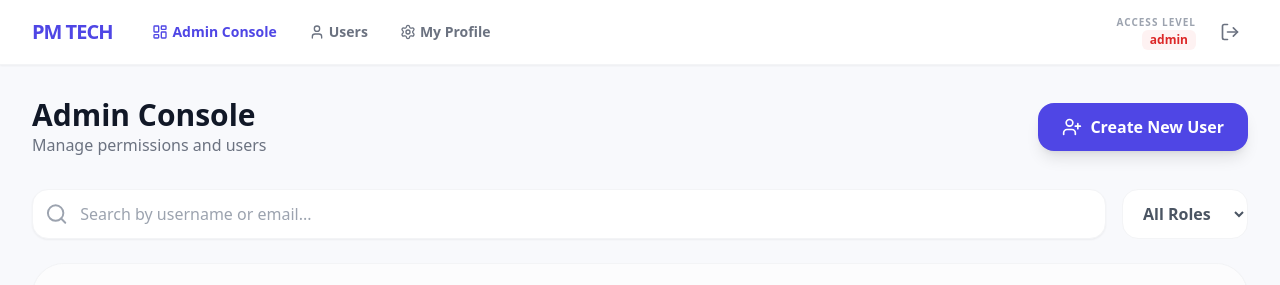
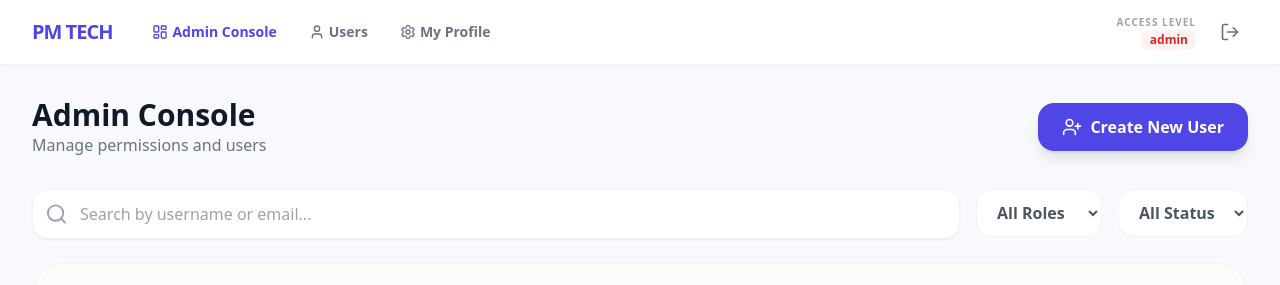
Before and after one commit to csnishant/User-Management-System, a React app in the folder frontend/: page /dashboard in a window 1280 px wide. Shown: the top 285 px of the page. Built offline with nearby package versions, Linux system fonts and the light colour scheme; no server answers; sample sign-in values are in the browser's storage; the HTML template or start-up script is replaced by a standard one.

Commit message:
add fillter

```diff
--- a/frontend/src/pages/AdminDashboard.jsx
+++ b/frontend/src/pages/AdminDashboard.jsx
@@ -125,9 +125,9 @@ const AdminDashboard = () => {
             <UserPlus size={20} /> Create New User
           </button>
         </div>
-
         {/* Filters & Search */}
         <div className="flex flex-wrap gap-4 mb-6">
+          {/* Search Bar */}
           <div className="bg-white p-3 rounded-2xl shadow-sm flex items-center border border-gray-100 flex-1 min-w-[300px]">
             <Search className="text-gray-400 mr-3" />
             <input
@@ -141,14 +141,46 @@ const AdminDashboard = () => {
               }}
             />
           </div>
+
+          {/* Role Filter */}
           <select
-            className="bg-white px-4 rounded-2xl border border-gray-100 font-bold text-gray-600 outline-none"
-            onChange={(e) => setFilters({ ...filters, role: e.target.value })}>
+            className="bg-white px-4 rounded-2xl border border-gray-100 font-bold text-gray-600 outline-none h-12"
+            value={filters.role}
+            onChange={(e) => {
+              setFilters({ ...filters, role: e.target.value });
+              setCurrentPage(1); // Reset to first page on filter change
+            }}>
             <option value="">All Roles</option>
             <option value="admin">Admin</option>
             <option value="manager">Manager</option>
             <option value="user">User</option>
           </select>
+
+          {/* Status Filter - ADDED THIS */}
+          <select
+            className="bg-white px-4 rounded-2xl border border-gray-100 font-bold text-gray-600 outline-none h-12"
+            value={filters.status}
+            onChange={(e) => {
+              setFilters({ ...filters, status: e.target.value });
+              setCurrentPage(1); // Reset to first page on filter change
+            }}>
+            <option value="">All Status</option>
+            <option value="active">Active</option>
+            <option value="inactive">Inactive</option>
+          </select>
+
+          {/* Optional: Reset Button */}
+          {(filters.role || filters.status || searchTerm) && (
+            <button
+              onClick={() => {
+                setFilters({ role: "", status: "" });
+                setSearchTerm("");
+                setCurrentPage(1);
+              }}
+              className="text-indigo-600 font-bold px-4 hover:underline">
+              Clear All
+            </button>
+          )}
         </div>
 
         {/* Table */}
```
